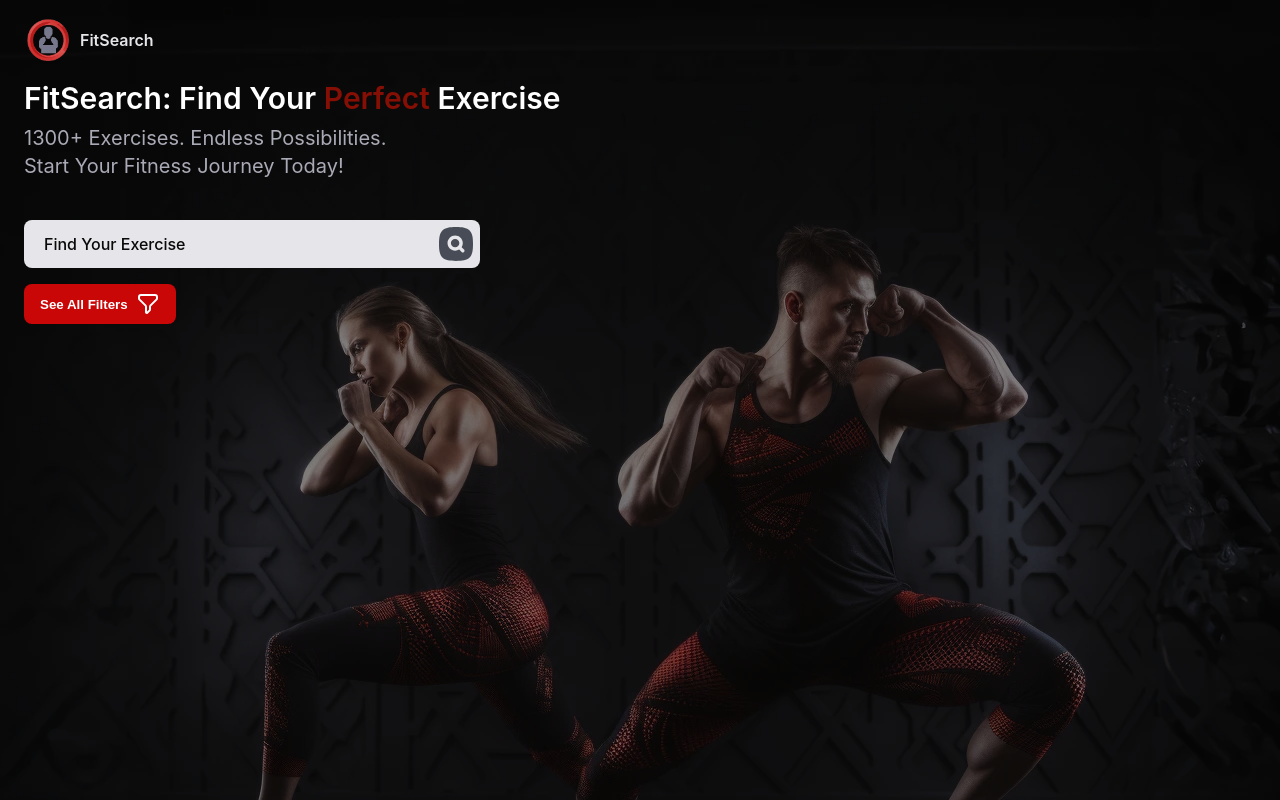
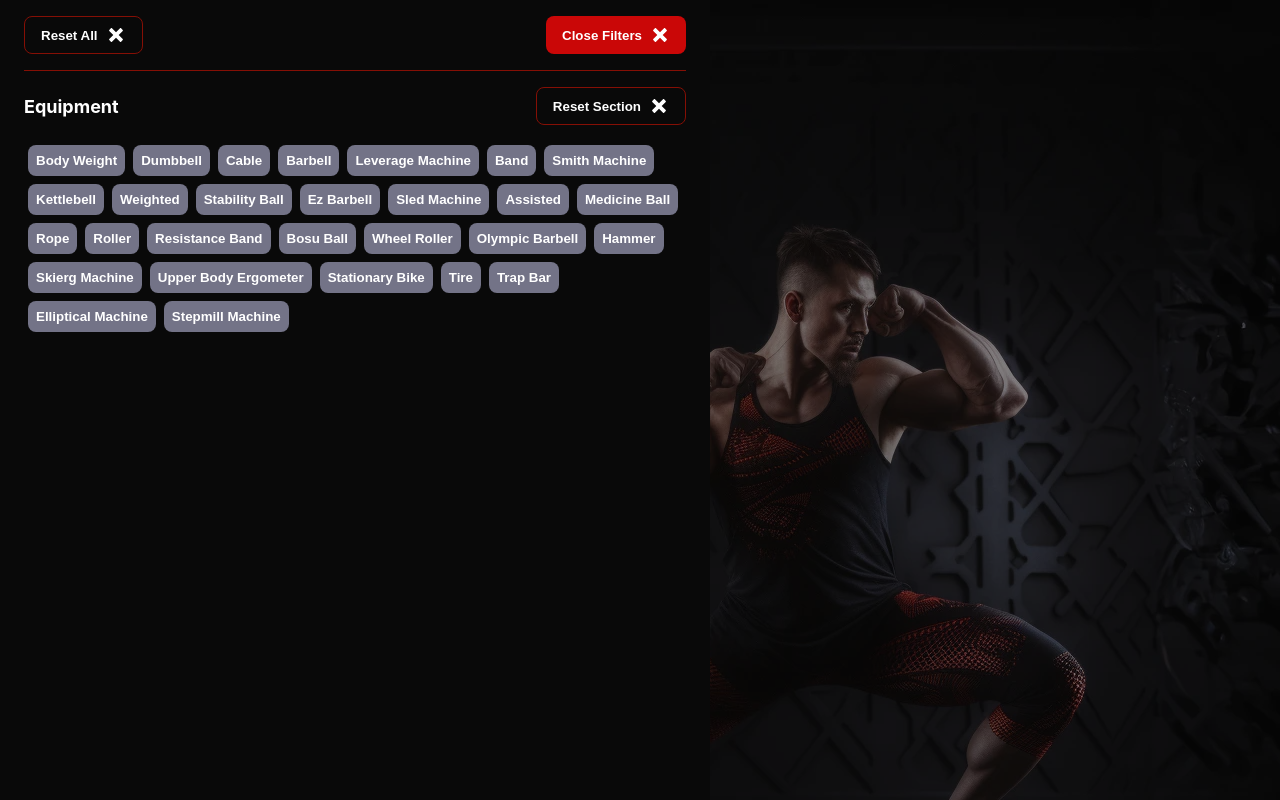
Before and after one commit to AaronNgoi/fitsearch_f, a React (Create React App) app: page / in a window 1280 px wide. Both pictures are taken after a click on the button "See All Filters". Built offline with nearby package versions, Linux system fonts and the light colour scheme.

Commit message:
Cherry picked data from replit commit - this is proper version

```diff
--- a/src/App.css
+++ b/src/App.css
@@ -144,14 +144,108 @@ p {
   cursor: pointer;
   width: fit-content;
 }
-.LightRedButton .FilterIcon {
+
+.FilterIcon {
   width: 1.5rem;
   height: 1.5rem;
   margin-left: 0.5rem;
 }
-.LightRedButton .WhiteBold {
+
+.XIcon {
+  width: 1.25rem;
+  height: 1.25rem;
+  margin-left: 0.5rem;
+}
+
+.WhiteBold {
   font-weight: bold;
   color: #FFFFFF;
 }
 
+.WhiteBold18 {
+  font-weight: bold;
+  color: #FFFFFF;
+  font-size: 18px;
+}
+
+button.BlackRedButton {
+  display: flex;
+  align-items: center;
+  background-color: #090909;
+  color: #FFFFFF;
+  border-width: 1px;
+  border-color: #850F05;
+  border-style: solid;
+  padding: 8px 16px;
+  margin: 1rem 0;
+  border-radius: 0.5rem;
+  cursor: pointer;
+  width: fit-content;
+}
+
+.FilterPopOut {
+  z-index: 60;
+  position: fixed;
+  background-color: #090909;
+  top: 0;
+  left: 0;
+  width: 100%;
+  height: 100%;
+}
+.FilterPopOut .FilterPadding {
+  padding-left: 1.5rem;
+  padding-right: 1.5rem;
+}
+
+@media (min-width: 710px) {
+  .FilterPopOut {
+    width: 710px;
+    height: 100vh;
+  }
+}
+.FilterPopOutHeader {
+  display: flex;
+  justify-content: space-between;
+  border-bottom-width: 1px;
+  border-color: #850F05;
+  border-bottom-style: solid;
+}
+
+.FilterSection {
+  display: flex;
+  flex-direction: column;
+}
+
+.FilterSectionHeader {
+  display: flex;
+  justify-content: space-between;
+  align-items: center;
+}
+
+.ActiveFilterButton, .FilterButton {
+  display: flex;
+  align-items: center;
+  color: #FFFFFF;
+  border: none;
+  padding: 8px 8px;
+  margin: 0.25rem;
+  border-radius: 0.5rem;
+  cursor: pointer;
+  width: fit-content;
+  font-weight: 600;
+}
+
+.FilterButton {
+  background-color: #737387;
+}
+
+.ActiveFilterButton {
+  background-color: #850F05;
+}
+
+.ButtonContainer {
+  display: flex;
+  flex-wrap: wrap;
+}
+
 /*# sourceMappingURL=App.css.map */
--- a/src/App.js
+++ b/src/App.js
@@ -1,21 +1,38 @@
 import './App.css';
+import React from 'react';
+
 import HomeText from "./components/HomeText";
 import fitSearchIcon from "./assets/fitSearchIcon.webp"
 import SearchBar from "./components/SearchBar";
 import SeeAllFiltersButton from "./components/SeeAllFiltersButton";
+import FilterPopOut from './components/FilterPopOut';
+import { FilterProvider, FilterContext } from './utils/filterContext';
+// import { equipmentListSmall, handleFilterSelection, resetFilterSectionSelection } from '../utils/FilterUtils';
+
 
 function App() {
-  return (
-    <div className="App">
-        <div className="TopBar">
-            <img src={fitSearchIcon} className="icon-45" alt="BrandIcon"></img>
-            <p className="TopBarText"> FitSearch</p>
+    const { isFilterPopoutOpen } = React.useContext(FilterContext);
+
+    return (
+        <div className="App">
+            <div className="TopBar">
+                <img src={fitSearchIcon} className="icon-45" alt="BrandIcon" />
+                <p className="TopBarText">FitSearch</p>
+            </div>
+            {isFilterPopoutOpen && <FilterPopOut />}
+            <HomeText />
+            <SearchBar />
+            <SeeAllFiltersButton />
         </div>
-        <HomeText></HomeText>
-        <SearchBar></SearchBar>
-        <SeeAllFiltersButton></SeeAllFiltersButton>
-        </div>
-  );
+    );
 }
 
-export default App;
+function AppWrapper() {
+    return (
+        <FilterProvider>
+            <App />
+        </FilterProvider>
+    );
+}
+
+export default AppWrapper;
--- a/src/App.scss
+++ b/src/App.scss
@@ -164,6 +164,7 @@ p {
   border-radius: 0.5rem;
   cursor: pointer;
   width: fit-content;
+}
 
 .FilterIcon {
   width: 1.5rem;
@@ -171,8 +172,104 @@ p {
   margin-left: 0.5rem;
 }
 
+.XIcon {
+  width: 1.25rem;
+  height: 1.25rem;
+  margin-left: 0.5rem;
+}
+
 .WhiteBold {
   font-weight: bold;
   color: $white;
 }
+
+.WhiteBold18 {
+  font-weight: bold;
+  color: $white;
+  font-size:18px;
 }
+
+button.BlackRedButton {
+  display: flex;
+  align-items: center;
+  background-color: $off-black;
+  color: $white;
+  border-width: 1px;
+  border-color: $red-dark;
+  border-style: solid;
+  padding: 8px 16px;
+  margin: 1rem 0;
+  border-radius: 0.5rem;
+  cursor: pointer;
+  width: fit-content;
+}
+
+.FilterPopOut{
+  z-index: 60;
+  position: fixed;
+  background-color: $off-black;
+  top: 0;
+  left: 0;
+  width: 100%;
+  height: 100%;
+
+  .FilterPadding{
+    padding-left: 1.5rem;
+    padding-right: 1.5rem;
+  }
+
+}
+
+@media (min-width: 710px) {
+  .FilterPopOut {
+    width: 710px;
+    height: 100vh;
+  }
+}
+
+.FilterPopOutHeader{
+  display: flex;
+  justify-content: space-between;
+  border-bottom-width: 1px;
+  border-color: $red-dark;
+  border-bottom-style: solid;
+}
+
+.FilterSection {
+  display:flex;
+  flex-direction: column;
+}
+
+.FilterSectionHeader {
+  display: flex;
+  justify-content: space-between;
+  align-items: center;
+}
+
+%button-style {
+  display: flex;
+  align-items: center;
+  color: $white;
+  border: none;
+  padding: 8px 8px;
+  margin: 0.25rem;
+  border-radius: 0.5rem;
+  cursor: pointer;
+  width: fit-content;
+  font-weight: 600;
+}
+
+.FilterButton {
+  @extend %button-style;
+  background-color: $gray-button;
+}
+
+.ActiveFilterButton {
+  @extend %button-style;
+  background-color: $red-dark;
+}
+
+.ButtonContainer {
+  display: flex;
+  flex-wrap: wrap;
+}
--- a/src/components/FilterPopOut.jsx
+++ b/src/components/FilterPopOut.jsx
@@ -1,16 +1,49 @@
-import React from 'react';
-import fitSearchIcon from "./assets/fitSearchIcon.webp"
-import SearchBar from "./SearchBar";
+import React, { useContext } from 'react';
+import xIcon from "../assets/x.svg"
+import { FilterContext } from '../utils/filterContext';
+import { equipmentList, handleFilterSelection, resetFilterSectionSelection } from '../utils/filterUtils';
+
 
 const FilterPopOut = () => {
+    const { toggleFilterPopout } = useContext(FilterContext);
+    const { selectedEquipment, updateSelectedEquipment } = useContext(FilterContext);
+
+
     return (
         <div className="FilterPopOut">
-            <div className="">
-                <img src={fitSearchIcon} className="icon-45" alt="BrandIcon"></img>
-            {/*    close filters */}
+            <div className="FilterPadding">
+                <div className="FilterPopOutHeader">
+                    <button className="BlackRedButton" onClick="">
+                        <p className="WhiteBold">Reset All</p>
+                        <img src={xIcon} className="XIcon" alt="X Icon" />
+                    </button>
+
+                    <button className="LightRedButton" onClick={toggleFilterPopout}>
+                        <p className="WhiteBold">Close Filters</p>
+                        <img src={xIcon} className="XIcon" alt="X Icon" />
+                    </button>
+                </div>
+                <div className="FilterSection">
+                    <div className="FilterSectionHeader">
+                        <div className="WhiteBold18">Equipment</div>
+                        <button className="BlackRedButton" onClick={resetFilterSectionSelection(updateSelectedEquipment)}>
+                            <p className="WhiteBold">Reset Section</p>
+                            <img src={xIcon} className="XIcon" alt="X Icon" />
+                        </button>
+                    </div>
+                    <div className="ButtonContainer">
+                        {equipmentList.map((equipment) => (
+                            <button
+                                key={equipment}
+                                className={selectedEquipment.includes(equipment) ? 'ActiveFilterButton' : 'FilterButton'}
+                                onClick={() => handleFilterSelection(selectedEquipment, updateSelectedEquipment, equipment)}
+                            >
+                                {equipment}
+                            </button>
+                        ))}
+                    </div>
+                </div>
             </div>
-            <SearchBar></SearchBar>
-            {/*remove filter button*/}
         </div>
     );
 };
--- a/src/components/SeeAllFiltersButton.jsx
+++ b/src/components/SeeAllFiltersButton.jsx
@@ -1,12 +1,14 @@
-import React from 'react';
-import Filter from '../assets/filter.svg'
-
+import React, { useContext } from 'react';
+import Filter from '../assets/filter.svg';
+import { FilterContext } from '../utils/filterContext';
 
 const SeeAllFiltersButton = () => {
+    const { toggleFilterPopout } = useContext(FilterContext);
+
     return (
-        <button className="LightRedButton">
+        <button className="LightRedButton" onClick={toggleFilterPopout}>
             <p className="WhiteBold"> See All Filters </p>
-            <img src={Filter} className="FilterIcon" alt="Filter"/>
+            <img src={Filter} className="FilterIcon" alt="Filter" />
         </button>
     );
 };
--- /dev/null
+++ b/src/utils/filterContext.js
@@ -0,0 +1,27 @@
+import React, { createContext, useState } from 'react';
+
+export const FilterContext = createContext();
+
+export const FilterProvider = ({ children }) => {
+    const [selectedEquipment, setSelectedEquipment] = useState([]);
+    const [isFilterPopoutOpen, setFilterPopoutOpen] = useState(false);
+
+    const updateSelectedEquipment = (selected) => {
+        setSelectedEquipment(selected);
+    };
+
+    const toggleFilterPopout = () => {
+        setFilterPopoutOpen((prevState) => !prevState);
+    };
+
+    const value = {
+        selectedEquipment,
+        updateSelectedEquipment,
+        isFilterPopoutOpen,
+        toggleFilterPopout,
+    };
+
+    return (
+        <FilterContext.Provider value={value}>{children}</FilterContext.Provider>
+    );
+};
--- /dev/null
+++ b/src/utils/filterUtils.jsx
@@ -0,0 +1,33 @@
+
+
+export const equipmentList = [
+    'Body Weight', 'Dumbbell', 'Cable', 'Barbell', 'Leverage Machine', 'Band',
+    'Smith Machine', 'Kettlebell', 'Weighted', 'Stability Ball', 'Ez Barbell',
+    'Sled Machine', 'Assisted', 'Medicine Ball', 'Rope', 'Roller', 'Resistance Band',
+    'Bosu Ball', 'Wheel Roller', 'Olympic Barbell', 'Hammer', 'Skierg Machine', 'Upper Body Ergometer',
+    'Stationary Bike', 'Tire', 'Trap Bar', 'Elliptical Machine', 'Stepmill Machine',
+];
+
+// export const equipmentListSmall = [
+//     'Body Weight', 'Dumbbell', 'Cable', 'Barbell', 'Band', 'Weighted',
+// ];
+
+
+export const handleFilterSelection = (selectedFilters, updateSelectedFilters, filter) => {
+    const isSelected = selectedFilters.includes(filter);
+
+    if (isSelected) {
+        const updatedSelection = selectedFilters.filter((item) => item !== filter);
+        updateSelectedFilters(updatedSelection);
+    } else {
+        const updatedSelection = [...selectedFilters, filter];
+        updateSelectedFilters(updatedSelection);
+    }
+};
+
+
+export const resetFilterSectionSelection = (updateSelectedSection) => {
+    return () => {
+        updateSelectedSection([]);
+    };
+};
```
Also changed, not shown: src/assets/x.svg, 1 other file (tests, documents, lock files or other folders). Lines whose indentation alone changed are shown as unchanged.
